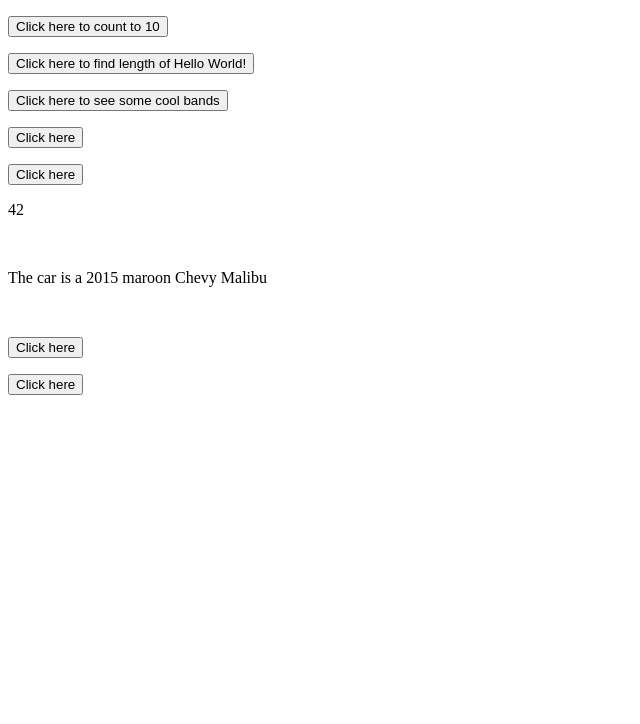
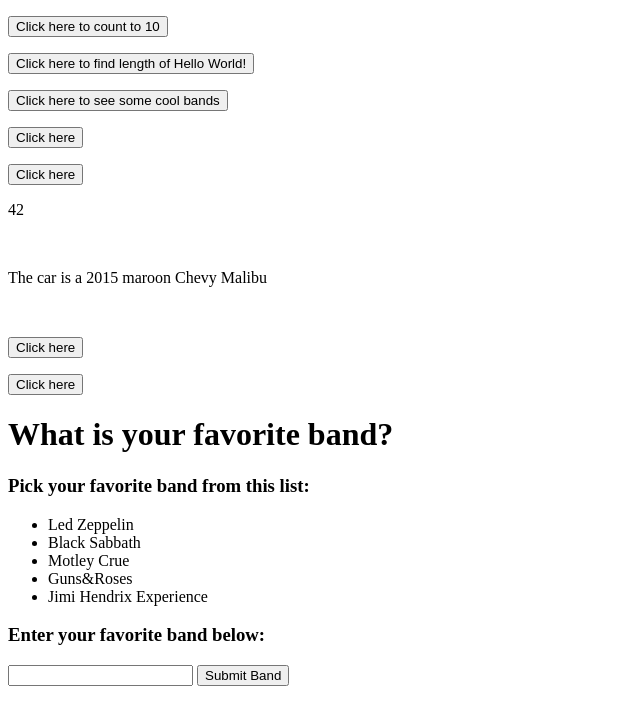
Before and after one commit to NickGuzi/JavaScript-Projects, a plain HTML site: page Basic JavaScript Projects/Project10_loops_arrays/index.html in a window 1280 px wide. Shown: the whole page, without its empty margins (0-640 px from the left). Drawn offline with Linux system fonts and the light colour scheme.

Commit message:
Practiced with switch statements

```diff
--- a/Basic JavaScript Projects/Project10_loops_arrays/JS/main.js
+++ b/Basic JavaScript Projects/Project10_loops_arrays/JS/main.js
@@ -82,3 +82,30 @@ function cont() {
     }
     document.getElementById("continue").innerHTML = out;
 }
+
+//Practice with switch statements
+function bandFunc() {
+    var band_output;
+    var band = document.getElementById("bandInpt").value;
+    var band_string = " is an awesome band!";
+    switch (band) {
+        case "Led Zeppelin":
+            band_output = "Led Zeppelin" + band_string;
+        break;
+        case "Black Sabbath":
+            band_output = "Black Sabbath" + band_string;
+        break;
+        case "Motley Crue":
+            band_output = "Motley Crue" + band_string;
+        break;
+        case "Guns&Roses":
+            band_output = "Guns&Roses" + band_string;
+        break;
+        case "Jimi Hendrix Experience":
+            band_output = "Jimi Hendrix Experience" + band_string;
+        break;
+        default:
+            band_output = "Please enter a band name exactly as written on the list.";
+    }
+    document.getElementById("band").innerHTML = band_output;
+}
--- a/Basic JavaScript Projects/Project10_loops_arrays/index.html
+++ b/Basic JavaScript Projects/Project10_loops_arrays/index.html
@@ -31,6 +31,19 @@
     <br>
     <p id="continue"></p>
     <button onclick="cont()">Click here</button>
+    <br>
+    <h1>What is your favorite band?</h1>
+    <h3>Pick your favorite band from this list:</h3>
+    <ul>
+        <li>Led Zeppelin</li>
+        <li>Black Sabbath</li>
+        <li>Motley Crue</li>
+        <li>Guns&Roses</li>
+        <li>Jimi Hendrix Experience</li>
+    </ul>
+    <h3>Enter your favorite band below:</h3>
+    <input id="bandInpt" type="text">
+    <button id="band" onclick="bandFunc()">Submit Band</button>
 </body>
 
 
```
